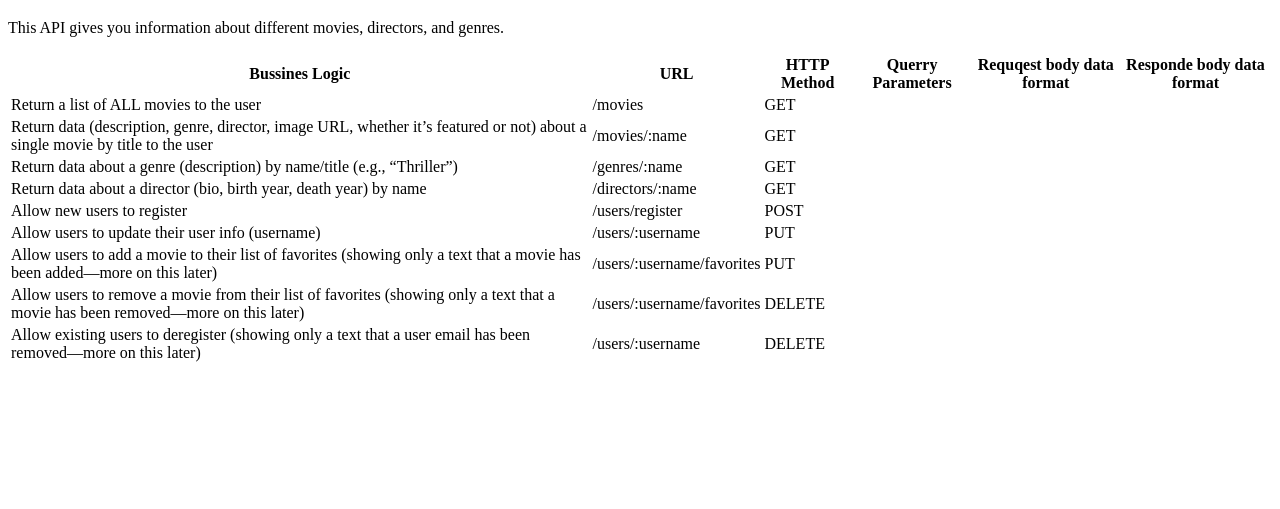
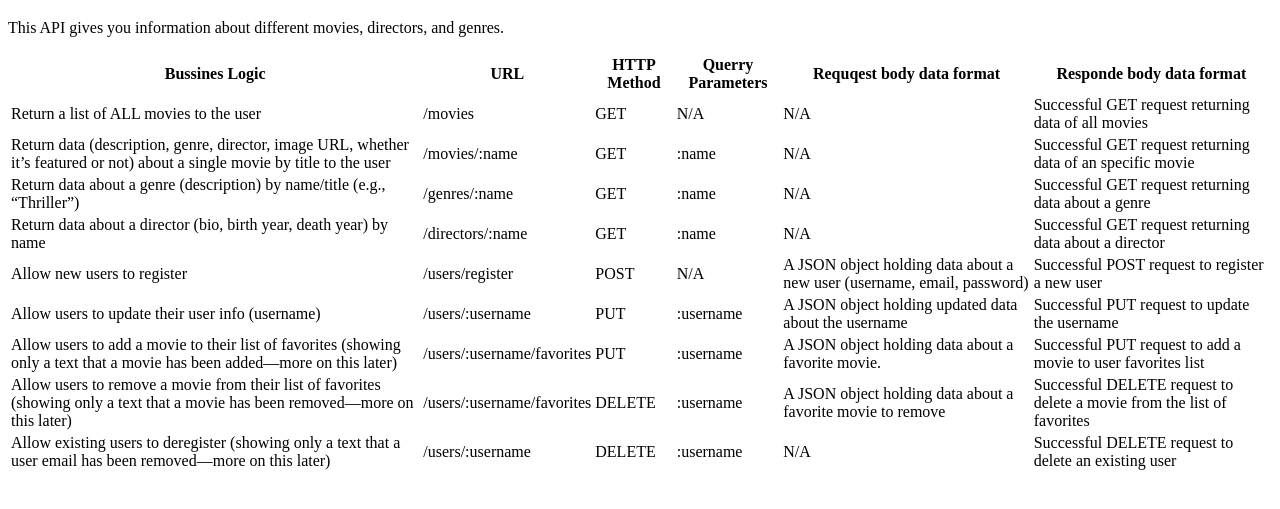
Before and after one commit to Fonchosama/movie_api, a plain HTML site: page public/Documentation.html in a window 1280 px wide. Shown: the part 61-570 px from the top of the page. Drawn offline with Linux system fonts and the light colour scheme.

Commit message:
last changes

```diff
--- a/public/Documentation.html
+++ b/public/Documentation.html
@@ -26,47 +26,74 @@
                 <td>Return a list of ALL movies to the user</td>
                 <td>/movies</td>
                 <td>GET</td>
+                <td>N/A</td>
+                <td>N/A</td>
+                <td>Successful GET request returning data of all movies</td>
             </tr>
 
             <tr>
                 <td>Return data (description, genre, director, image URL, whether it’s featured or not) about a single movie by title to the user</td>
                 <td>/movies/:name</td>
                 <td>GET</td>
+                <td>:name</td>
+                <td>N/A</td>
+                <td>Successful GET request returning data of an specific movie</td>
             </tr>
             <tr>
                 <td>Return data about a genre (description) by name/title (e.g., “Thriller”)</td>
                 <td>/genres/:name</td>
                 <td>GET</td>
+                <td>:name</td>
+                <td>N/A</td>
+                <td>Successful GET request returning data about a genre</td>
             </tr>
             <tr>
                 <td>Return data about a director (bio, birth year, death year) by name</td>
                 <td>/directors/:name</td>
                 <td>GET</td>
+                <td>:name</td>
+                <td>N/A</td>
+                <td>Successful GET request returning data about a director</td>
             </tr>
             <tr>
                 <td>Allow new users to register</td>
                 <td>/users/register</td>
                 <td>POST</td>
+                <td>N/A</td>
+                <td>A JSON object holding data about a new user (username, email, password)</td>
+                <td>Successful POST request to register a new user</td>
             </tr>
             <tr>
                 <td>Allow users to update their user info (username)</td>
                 <td>/users/:username</td>
                 <td>PUT</td>
+                <td>:username</td>
+                <td>A JSON object holding updated data about the username</td>
+                <td>Successful PUT request to update the username</td>
             </tr>
             <tr>
                 <td>Allow users to add a movie to their list of favorites (showing only a text that a movie has been added—more on this later)</td>
                 <td>/users/:username/favorites</td>
                 <td>PUT</td>
+                <td>:username</td>
+                <td>A JSON object holding data about a favorite movie.</td>
+                <td>Successful PUT request to add a movie to user favorites list</td>
             </tr>
             <tr>
                 <td>Allow users to remove a movie from their list of favorites (showing only a text that a movie has been removed—more on this later)</td>
                 <td>/users/:username/favorites</td>
                 <td>DELETE</td>
+                <td>:username</td>
+                <td>A JSON object holding data about a favorite movie to remove</td>
+                <td>Successful DELETE request to delete a movie from the list of favorites</td>
             </tr>
             <tr>
                 <td>Allow existing users to deregister (showing only a text that a user email has been removed—more on this later)</td>
                 <td>/users/:username</td>
                 <td>DELETE</td>
+                <td>:username</td>
+                <td>N/A</td>
+                <td>Successful DELETE request to delete an existing user</td>
             </tr>
         </tbody>
     </table>
```
Also changed, not shown: Screnshoots/DELETE favorite movie.png (added), Screnshoots/DELETE user.png (added), Screnshoots/GET all movies.png (added), Screnshoots/GET director.png (added), Screnshoots/GET genre.png (added), Screnshoots/GET single movie.png (added), Screnshoots/POST new user.png (added), Screnshoots/PUT update favorites.png (added), Screnshoots/PUT update user.png (added).
